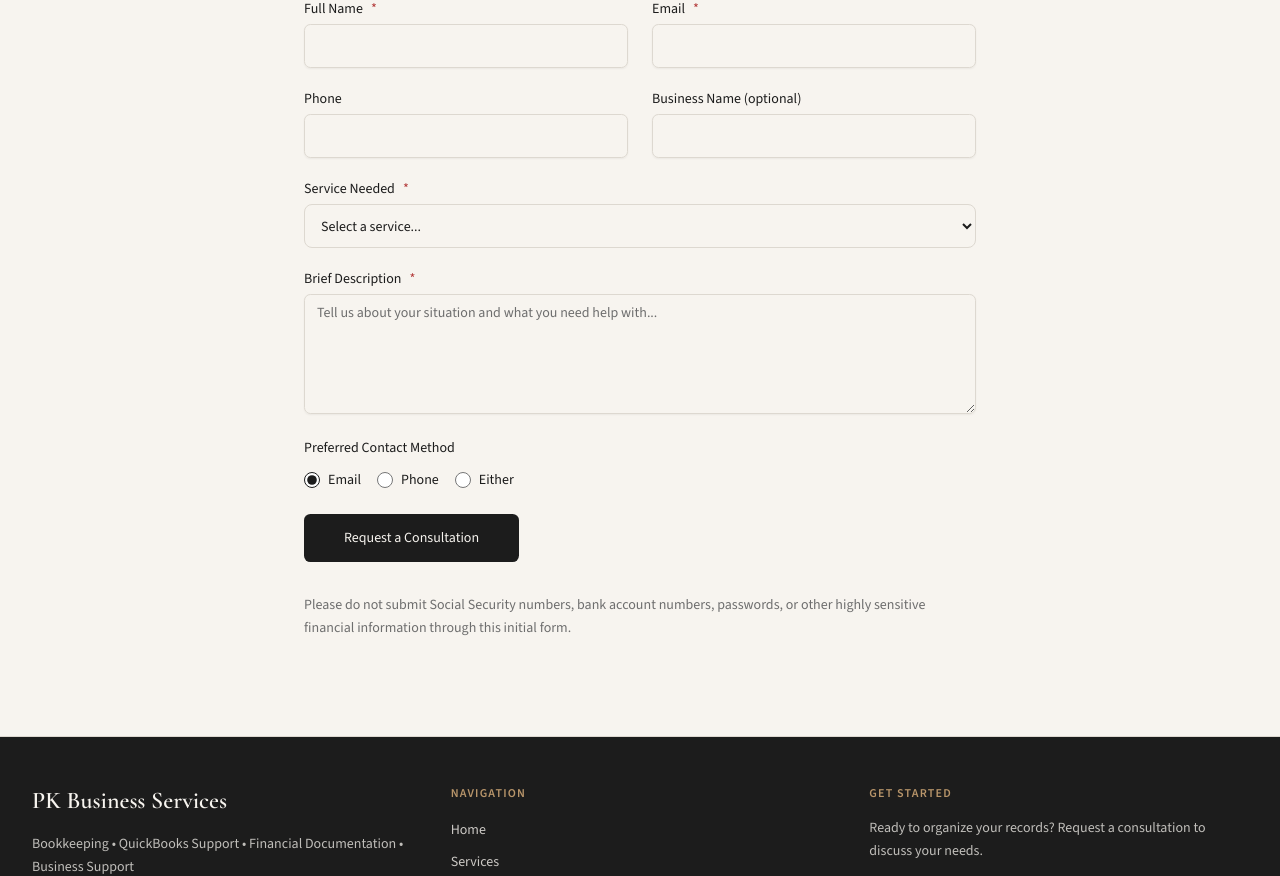
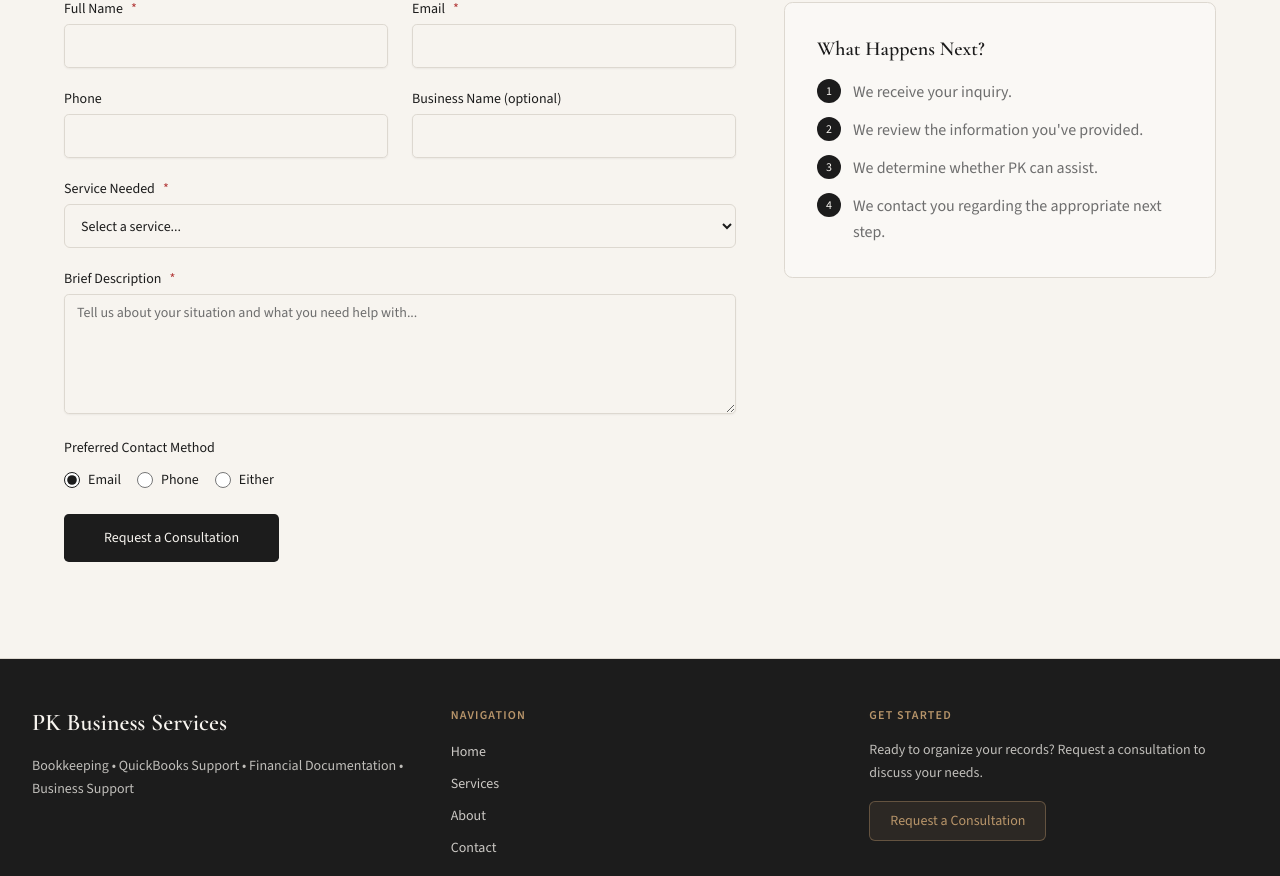
Before and after one commit to portiaallen/pk-business-web, a Next.js app: page /contact in a window 1280 px wide. Shown: the part 438-1314 px from the top of the page. Built offline with nearby package versions, Linux system fonts and the light colour scheme.

Commit message:
Sync site refinements (batch 2) - remaining app files

```diff
--- a/src/app/contact/page.tsx
+++ b/src/app/contact/page.tsx
@@ -2,11 +2,14 @@ import type { Metadata } from "next";
 import { PageHero } from "@/components/layout/PageHero";
 import { Section } from "@/components/layout/Section";
 import { ConsultationForm } from "@/components/forms/ConsultationForm";
+import { WhatHappensNext } from "@/components/contact/WhatHappensNext";
 
 export const metadata: Metadata = {
-  title: "Contact",
+  title: {
+    absolute: "Contact PK Business Services | Request a Consultation",
+  },
   description:
-    "Request a consultation with PK Business Services for bookkeeping, QuickBooks support, and financial documentation services.",
+    "Request a consultation with PK Business Services for bookkeeping, QuickBooks support, tax-ready bookkeeping, and income documentation services.",
 };
 
 export default function ContactPage() {
@@ -17,13 +20,13 @@ export default function ContactPage() {
         subtitle="Tell us a little about what you need help with and we'll help determine the best next step."
       />
       <Section>
-        <div className="mx-auto max-w-2xl">
-          <ConsultationForm />
-          <p className="mt-8 text-sm leading-relaxed text-muted-gray">
-            Please do not submit Social Security numbers, bank account numbers,
-            passwords, or other highly sensitive financial information through
-            this initial form.
-          </p>
+        <div className="grid gap-12 lg:grid-cols-5">
+          <div className="lg:col-span-3">
+            <ConsultationForm />
+          </div>
+          <div className="lg:col-span-2">
+            <WhatHappensNext />
+          </div>
         </div>
       </Section>
     </>
--- a/src/app/globals.css
+++ b/src/app/globals.css
@@ -73,7 +73,7 @@
   --border: #ddd8d0;
   --input: #ddd8d0;
   --ring: #b8956a;
-  --radius: 0.5rem;
+  --radius: 0.375rem;
   --sidebar: #faf8f5;
   --sidebar-foreground: #1c1c1c;
   --sidebar-primary: #1c1c1c;
@@ -123,4 +123,7 @@
   .gold-accent-line {
     @apply h-px w-12 bg-gold;
   }
+  .form-select {
+    @apply flex h-11 w-full rounded-lg border border-input bg-background px-3 text-sm transition-colors outline-none focus-visible:border-ring focus-visible:ring-3 focus-visible:ring-ring/50;
+  }
 }
--- a/src/app/layout.tsx
+++ b/src/app/layout.tsx
@@ -21,8 +21,8 @@ const sourceSans = Source_Sans_3({
 
 export const metadata: Metadata = {
   title: {
-    default: `${siteConfig.name} | Bookkeeping & Business Support`,
-    template: `%s | ${siteConfig.name}`,
+    default: "PK Business Services | Bookkeeping & Financial Documentation",
+    template: "%s | PK Business Services",
   },
   description: siteConfig.description,
   keywords: [
--- a/src/app/page.tsx
+++ b/src/app/page.tsx
@@ -2,13 +2,15 @@ import type { Metadata } from "next";
 import { Hero } from "@/components/sections/Hero";
 import { Introduction } from "@/components/sections/Introduction";
 import { ServiceCards } from "@/components/sections/ServiceCards";
+import { WhyPKSection } from "@/components/sections/WhyPKSection";
 import { HowItWorks } from "@/components/sections/HowItWorks";
-import { TrustSection } from "@/components/sections/TrustSection";
 import { CTASection } from "@/components/CTASection";
 import { siteConfig } from "@/content/site";
 
 export const metadata: Metadata = {
-  title: "Bookkeeping, QuickBooks Support & Financial Documentation",
+  title: {
+    absolute: "PK Business Services | Bookkeeping & Financial Documentation",
+  },
   description: siteConfig.description,
 };
 
@@ -18,8 +20,8 @@ export default function HomePage() {
       <Hero />
       <Introduction />
       <ServiceCards />
+      <WhyPKSection />
       <HowItWorks />
-      <TrustSection />
       <CTASection
         title="Ready to Get Your Records in Order?"
         description="Whether your books need a cleanup, your business records need organizing, or you need help documenting legitimate income information, PK Business Services can help you determine the right place to start."
--- a/src/app/services/page.tsx
+++ b/src/app/services/page.tsx
@@ -7,9 +7,12 @@ import { services } from "@/content/services";
 import { siteConfig } from "@/content/site";
 
 export const metadata: Metadata = {
-  title: "Services",
+  title: {
+    absolute:
+      "Bookkeeping & Financial Documentation Services | PK Business Services",
+  },
   description:
-    "Bookkeeping cleanup, tax-ready bookkeeping, monthly support, and income verification documentation services for small businesses and self-employed professionals.",
+    "QuickBooks cleanup, tax-ready bookkeeping, monthly support, and income verification documentation for small businesses and self-employed professionals.",
 };
 
 export default function ServicesPage() {
@@ -17,7 +20,7 @@ export default function ServicesPage() {
     <>
       <PageHero
         title="Services Designed to Keep You Organized"
-        subtitle="From bookkeeping cleanup to ongoing support and financial documentation, PK Business Services helps clients bring organization and clarity to the records that matter."
+        subtitle="Focused bookkeeping and documentation support — structured to help you understand what you need and what comes next."
       />
       <Section>
         <div className="space-y-0">
@@ -25,7 +28,7 @@ export default function ServicesPage() {
             <ServiceDetail key={service.id} service={service} />
           ))}
         </div>
-        <p className="mt-12 rounded-lg border border-border bg-cream p-5 text-sm leading-relaxed text-muted-gray">
+        <p className="mt-14 border-t border-border pt-8 text-sm leading-relaxed text-muted-gray">
           {siteConfig.pricingNote}
         </p>
       </Section>
```
